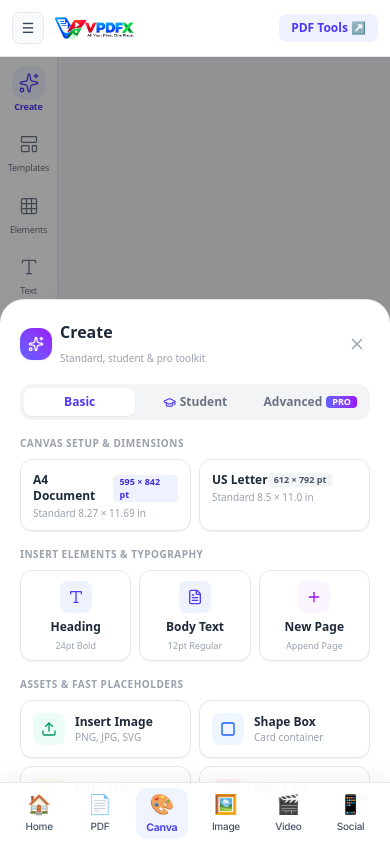
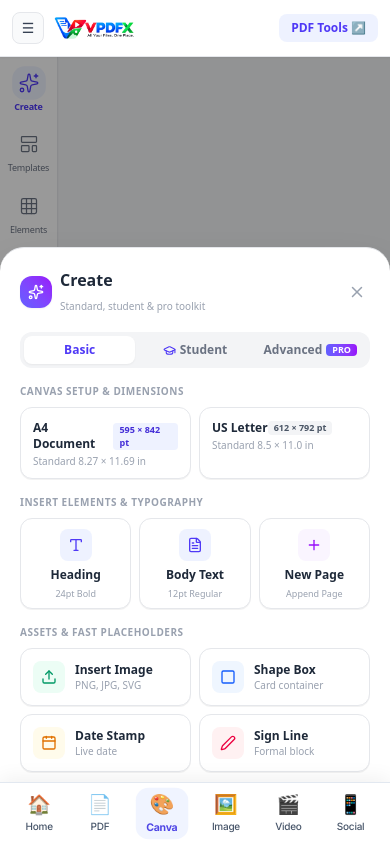
Before and after one commit to manishtarjan2/VPDFX, a Next.js app in the folder apps/web/: page /editor in a window 390 px wide. Built offline with nearby package versions, Linux system fonts and the light colour scheme.

Commit message:
fix(mobile): add bottom clearance to sheet modals so contents are not hidden by bottom nav

```diff
--- a/apps/web/src/app/globals.css
+++ b/apps/web/src/app/globals.css
@@ -449,6 +449,13 @@
   .vx-social-box {
     padding: 24px 16px !important;
   }
+
+  /* Ensure bottom sheets in editor and tools have sufficient space above bottom nav */
+  .fixed.bottom-0[class*="rounded-t-3xl"],
+  .fixed.bottom-0.inset-x-0 {
+    padding-bottom: calc(72px + env(safe-area-inset-bottom, 0px)) !important;
+    max-height: calc(85vh - 56px) !important;
+  }
 }
 
 /* Suppress ResizeObserver error overlay flashing in dev mode */
```
